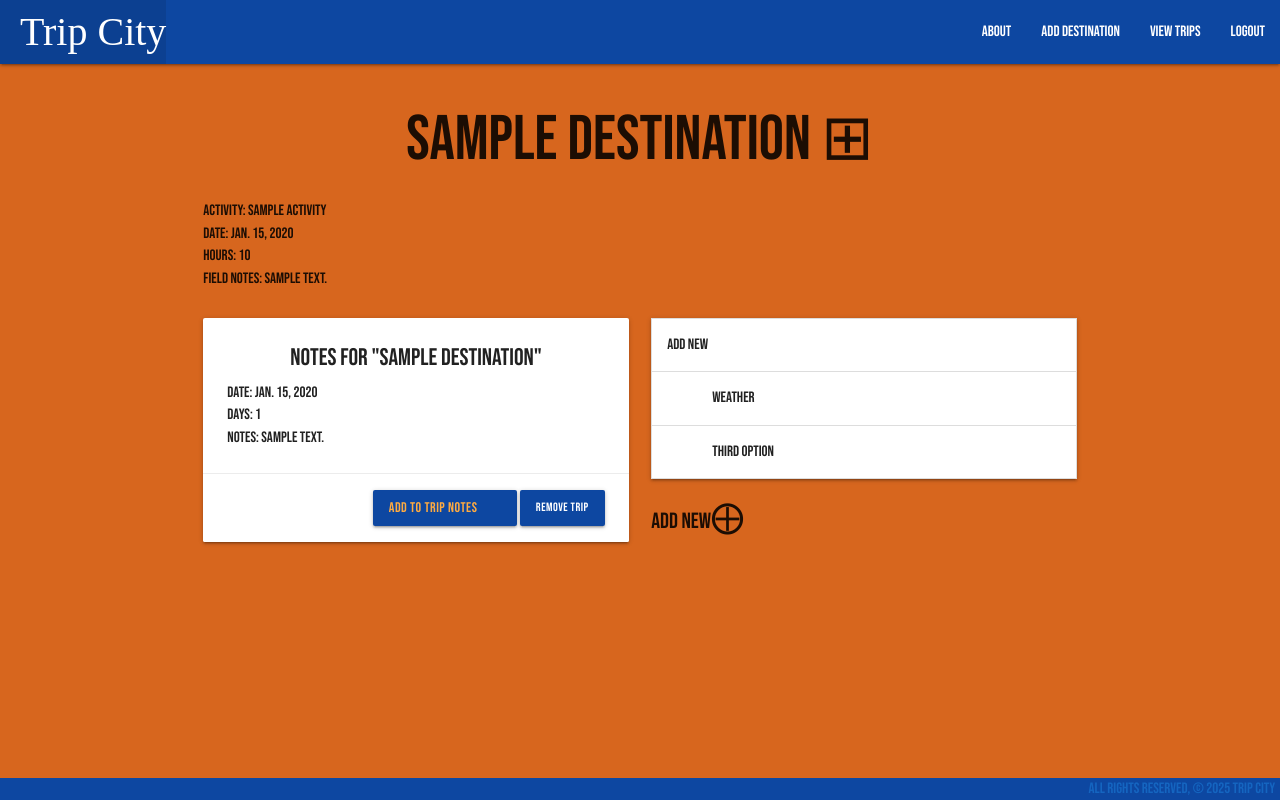
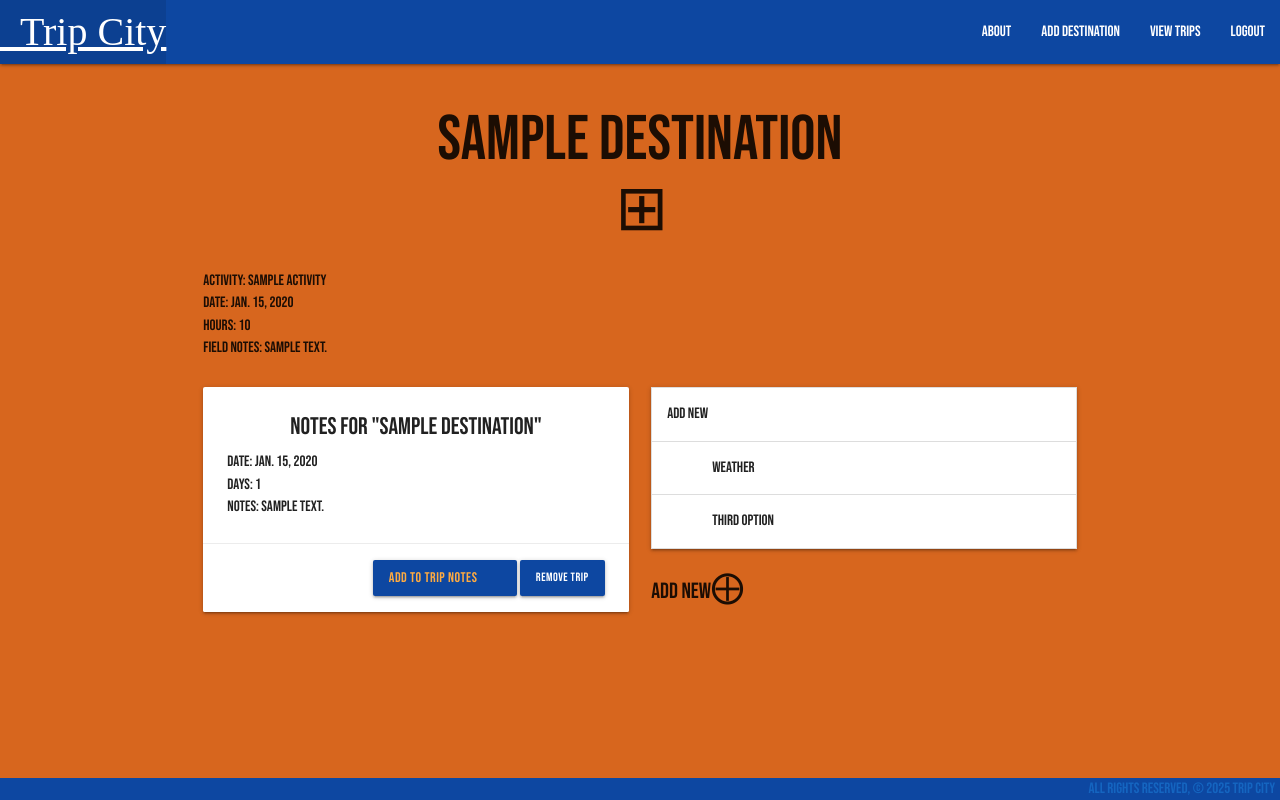
Before and after one commit to JONPIRES/Trip-City, a Django app: page /destination/1/ in a window 1280 px wide. Run offline with Django 4.2, Linux system fonts and the light colour scheme; a user stored in the database is signed in; tables that the repository leaves empty hold one stand-in row (values such as "Sample post"); some libraries are stand-ins or nearby versions; some web fonts are replaced.

Commit message:
Light CSS

```diff
--- a/main_app/static/css/style.css
+++ b/main_app/static/css/style.css
@@ -35,13 +35,10 @@ script {
   color:#0023FF
 }
 
-#show {
-  on-ho
-}
-
 #logo {
   font-family: "Megrim";
   font-size: 40px;
+  text-decoration: underline;
 }
 
 .units > * {
@@ -55,3 +52,7 @@ script {
   transform: rotatex(180deg) translatey(15px);
   filter: blur(4px) brightness(1.5);
 }
+
+div.rotate {
+  transform: rotate(90deg);
+}
--- a/main_app/templates/destinations/detail.html
+++ b/main_app/templates/destinations/detail.html
@@ -2,7 +2,7 @@
 {% block content %}
 
 
-<h1 class="center">{{ dest.name }} &#8862;</h1>
+<h1 class="center">{{ dest.name }}<span><div class="rotate">&#8862;</div></span></h1>
 {% for act in dest.activities_set.all %}
 
 <div class="row">
@@ -62,7 +62,7 @@
 
 
 
-    <div id="show" style="cursor:pointer; font-size:22px; right-align;">Add New<span style="font-size: 1.5em;">&#10753;</span></div>
+    <div id="show" style="cursor:pointer; font-size:22px;">Add New<span style="font-size: 1.5em;">&#10753;</span></div>
      <div class="menu" style="display: none;">
       <div class="card">
 
--- a/main_app/templates/destinations/index.html
+++ b/main_app/templates/destinations/index.html
@@ -1,7 +1,7 @@
 {% extends 'base.html' %}
 {% block content %}
 
-<h1 class="center">Trips &#10728; &#9992;</h1>
+<h1 class="center">Trips <span><div class="rotate">&#10147;</div></span></h1>
 
 <div class="row">
   <div class="s6">
--- a/main_app/templates/main_app/destination_form.html
+++ b/main_app/templates/main_app/destination_form.html
@@ -5,7 +5,7 @@
 {% if object %}
   <h1 class="center">Edit<span class="white-text"> "{{ destination.name }}"</span> trip &#9998;</h1>
 {% else %}
-  <h1 class="center">&#10147; Plan Trip&#9039;</h1>
+  <h1 class="center">Plan Trip<span><div>&#10147;</div></span></h1>
 {% endif %}
 
 
```
